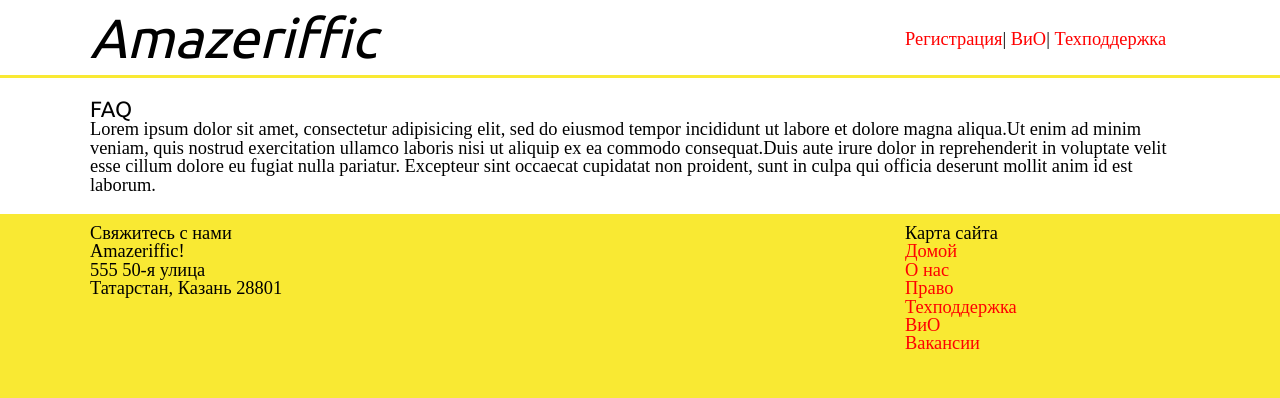
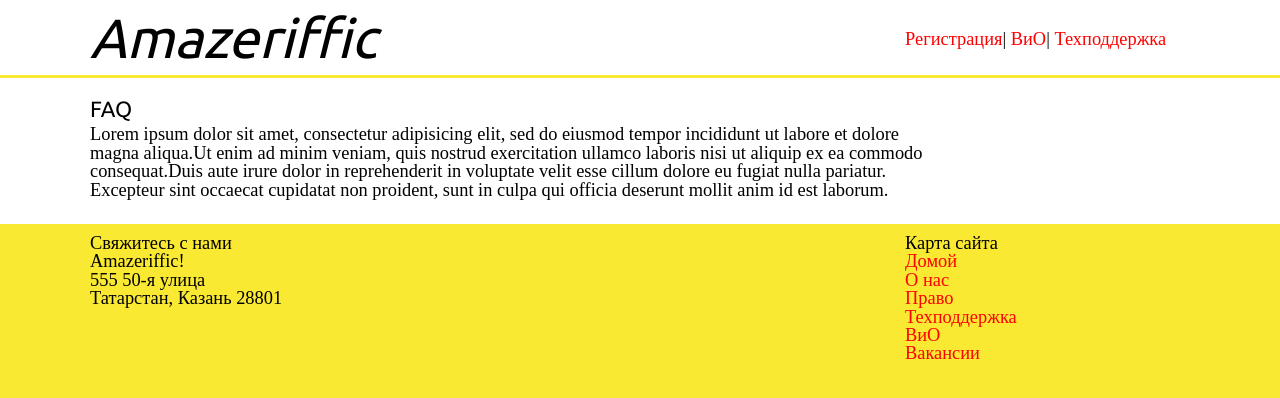
Before and after one commit to Raisov-Na/-web, a plain HTML site: page faq.html in a window 1280 px wide. Drawn offline with Linux system fonts and the light colour scheme; a web font is replaced by a local one.

Commit message:
Добавила стили на страницу ВиО

```diff
--- a/style.css
+++ b/style.css
@@ -61,6 +61,14 @@ main h3{
     margin-top: 10px;
     margin-bottom: 5px;
 }
+main .faq {
+	float: left;
+	width: 855px;
+}
+main .faq p {
+	margin-top: 5px;
+	margin-bottom: 5px;
+}
 footer {
 	overflow: auto;
 	padding: 10px;
```
